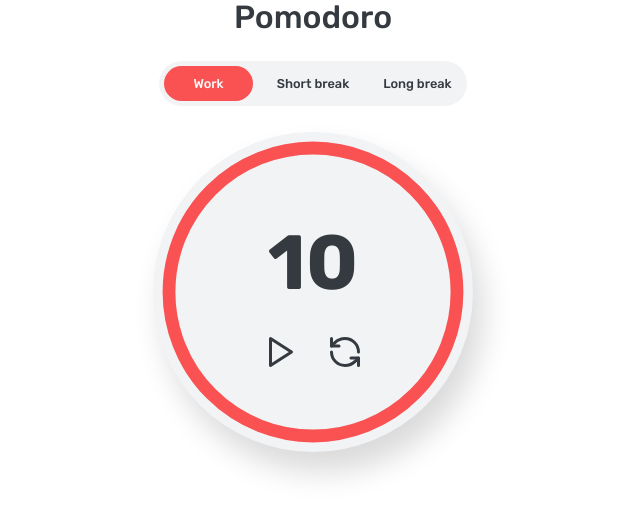
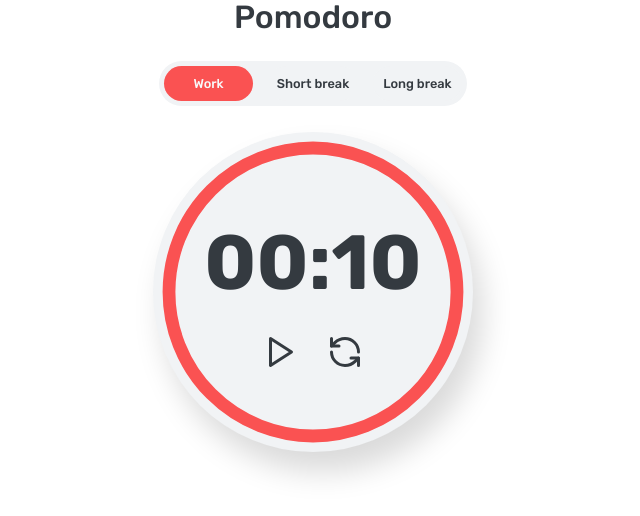
Before and after one commit to verasls/pomodoro, a Next.js app: page / in a window 1280 px wide. Shown: the top 516 px of the page, without its empty margins (327-967 px from the left). Built offline with nearby package versions, Linux system fonts and the light colour scheme.

Commit message:
Format the timer as MM:SS

```diff
--- a/app/components/Timer.tsx
+++ b/app/components/Timer.tsx
@@ -118,9 +118,12 @@ function Countdown({ children }: ChildrenProp) {
     setTime(initialTime);
   }, [initialTime, setTime]);
 
+  const minutes = String(Math.floor(time / 60)).padStart(2, "0");
+  const seconds = String(time % 60).padStart(2, "0");
+
   return (
     <TimerContainer>
-      <StyledCountdown>{time}</StyledCountdown>
+      <StyledCountdown>{`${minutes}:${seconds}`}</StyledCountdown>
       {children}
     </TimerContainer>
   );
```
